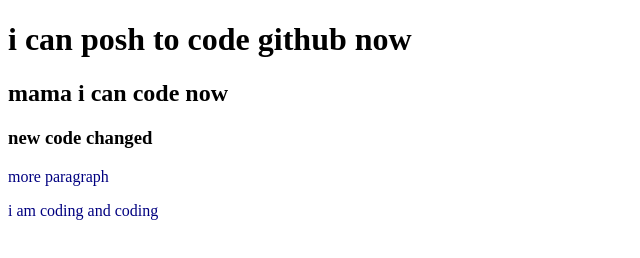
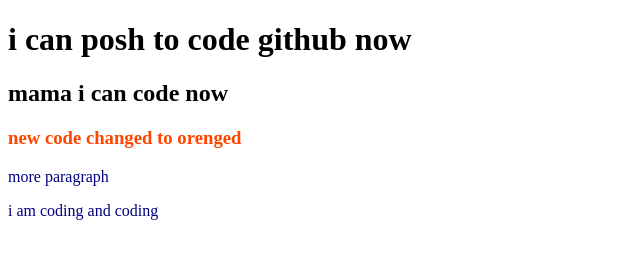
Before and after one commit to shafaeth1/my-second-repo, a plain HTML site: page index.html in a window 1280 px wide. Shown: the whole page, without its empty margins (0-640 px from the left). Drawn offline with Linux system fonts and the light colour scheme.

Commit message:
make orengedd

```diff
--- a/index.html
+++ b/index.html
@@ -10,7 +10,7 @@
 <body>
     <h1>i can posh to code github now</h1>
     <h2>mama i can code now</h2>
-    <h3>new code changed</h3>
+    <h3>new code changed to orenged</h3>
     <p>more paragraph</p>
     <p>i am coding and coding</p>
 </body>
--- a/style.css
+++ b/style.css
@@ -1,3 +1,6 @@
 p{
     color: navy;
 }
+h3{
+    color: orangered;
+}
```
